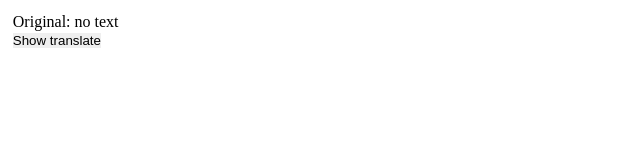
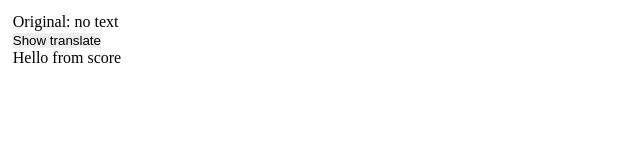
Before and after one commit to Unagimaki/bot-react-app, a React (Create React App) app: page /score in a window 1280 px wide. Shown: the top 160 px of the page, without its empty margins (0-640 px from the left). Built offline with nearby package versions, Linux system fonts and the light colour scheme.

Commit message:
added react-router

```diff
--- a/package.json
+++ b/package.json
@@ -11,6 +11,7 @@
     "https-proxy-agent": "^7.0.5",
     "react": "^18.3.1",
     "react-dom": "^18.3.1",
+    "react-router-dom": "^6.24.1",
     "react-scripts": "5.0.1",
     "web-vitals": "^2.1.4"
   },
--- a/src/App.js
+++ b/src/App.js
@@ -1,6 +1,8 @@
 import './App.css';
 import React, { useState, useEffect } from 'react';
 import { createTranslate } from './handlers/createTranslate';
+import { Route, Routes } from 'react-router-dom';
+import { Score } from './components/Score/score';
 
 function App() {
   const [translatedText, setTranslatedText] = useState('');
@@ -44,6 +46,9 @@ function App() {
           {translatedText}
         </div>
       }
+      <Routes>
+        <Route path='/score' element={<Score/>}/>
+      </Routes>
     </div>
   );
 }
--- /dev/null
+++ b/src/components/Score/score.jsx
@@ -0,0 +1,7 @@
+export const Score = () => {
+    return(
+        <div>
+            Hello from score
+        </div>
+    )
+}
--- a/src/index.js
+++ b/src/index.js
@@ -1,8 +1,12 @@
 import React from 'react';
 import ReactDOM from 'react-dom/client';
 import App from './App';
+import { BrowserRouter } from 'react-router-dom';
+
 
 const root = ReactDOM.createRoot(document.getElementById('root'));
 root.render(
-  <App />
+  <BrowserRouter>
+    <App />
+  </BrowserRouter>
 );
```
Also changed, not shown: 1 other file (tests, documents, lock files or other folders).
